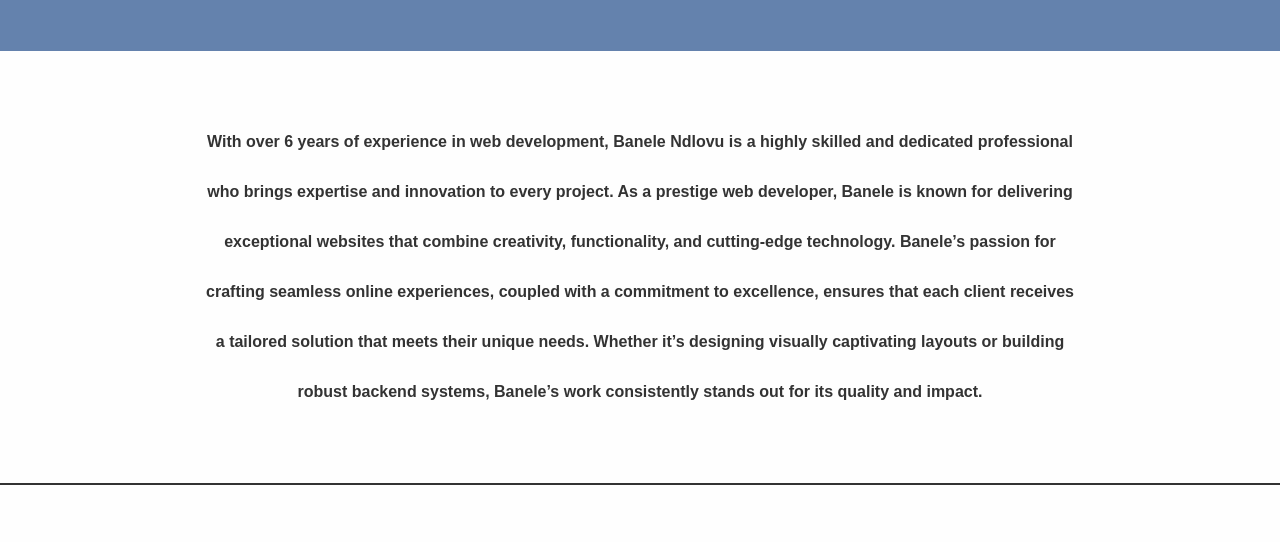
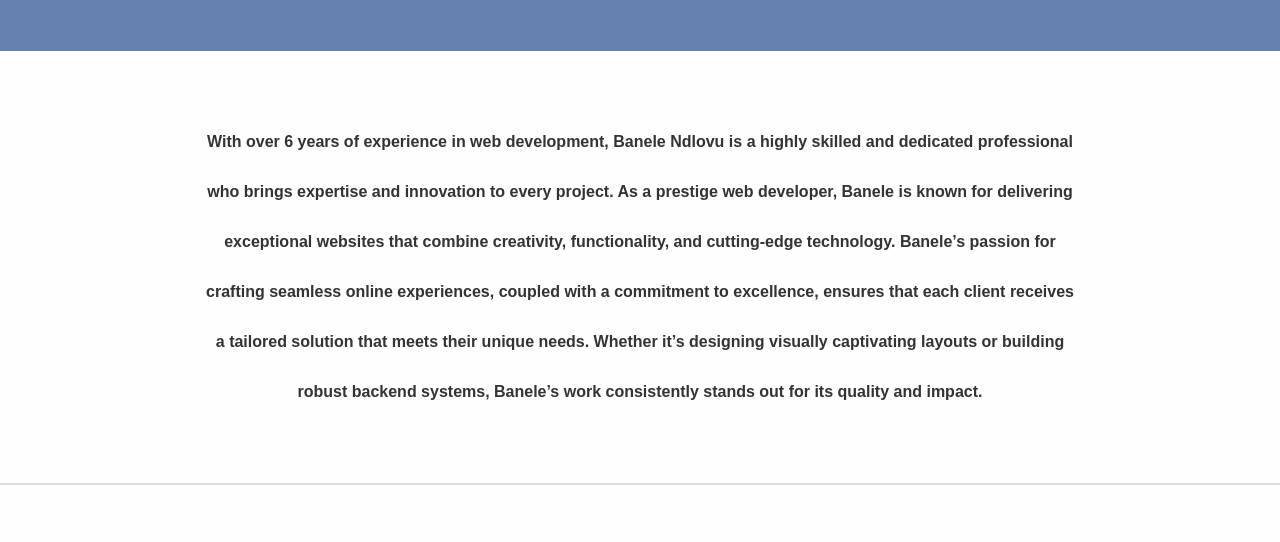
Before and after one commit to Boya015/Vantistax-digital, a plain HTML site: page pages/about.html in a window 1280 px wide. Shown: the part 1614-2156 px from the top of the page. Drawn offline with Linux system fonts and the light colour scheme.

Commit message:
change border bottom color

```diff
--- a/assets/css/about.css
+++ b/assets/css/about.css
@@ -67,7 +67,7 @@ nav ol {
   }
 
   .third-section {
-    border-bottom: solid 2px #333;
+    border-bottom: solid 2px #ddd;
   }
 
 @media (min-width: 768px) {
```
